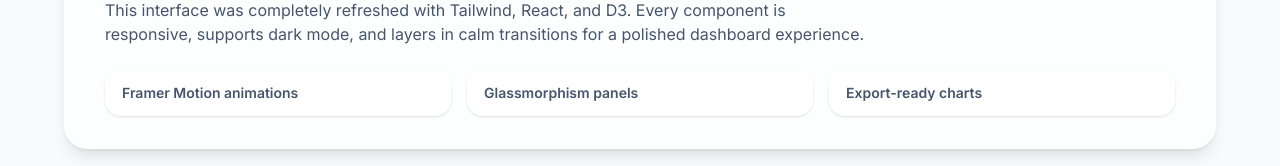
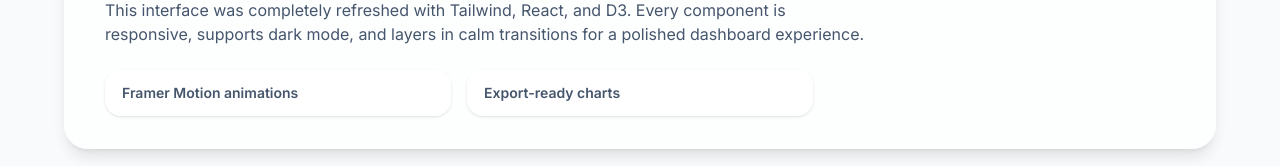
Before and after one commit to amanssur-tech/d3-visualizations, a React (Vite) app: page / in a window 1280 px wide. Shown: the part 1511-1677 px from the top of the page. Built offline with nearby package versions, Linux system fonts and the light colour scheme.

Commit message:
remove glass highlight

```diff
--- a/src/components/Dashboard.tsx
+++ b/src/components/Dashboard.tsx
@@ -61,7 +61,6 @@ const actionCards: readonly ActionCard[] = [
 
 const aboutHighlightKeys = [
   'dashboard.about.highlights.motion',
-  'dashboard.about.highlights.glass',
   'dashboard.about.highlights.export',
 ] as const satisfies ReadonlyArray<string>;
 
```
